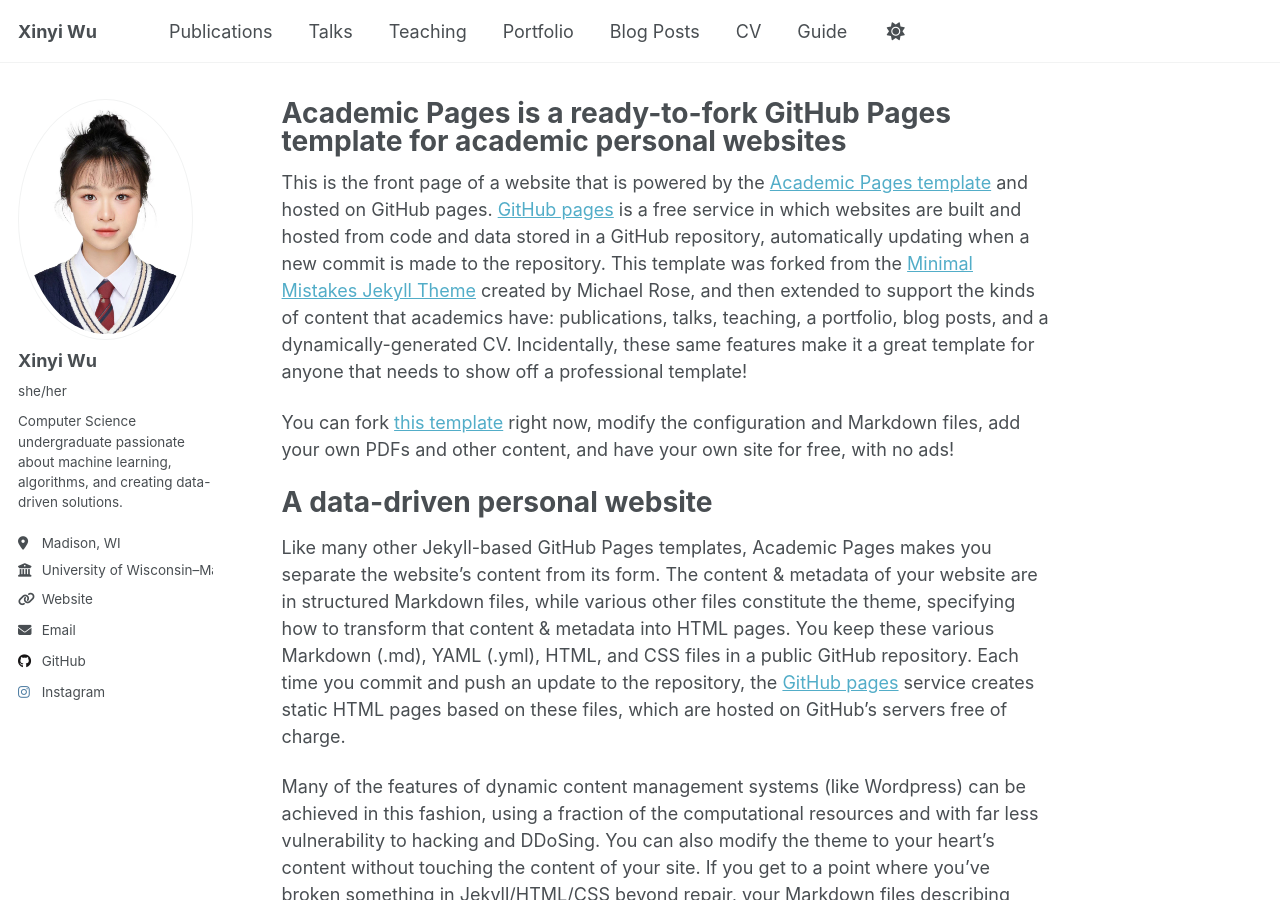
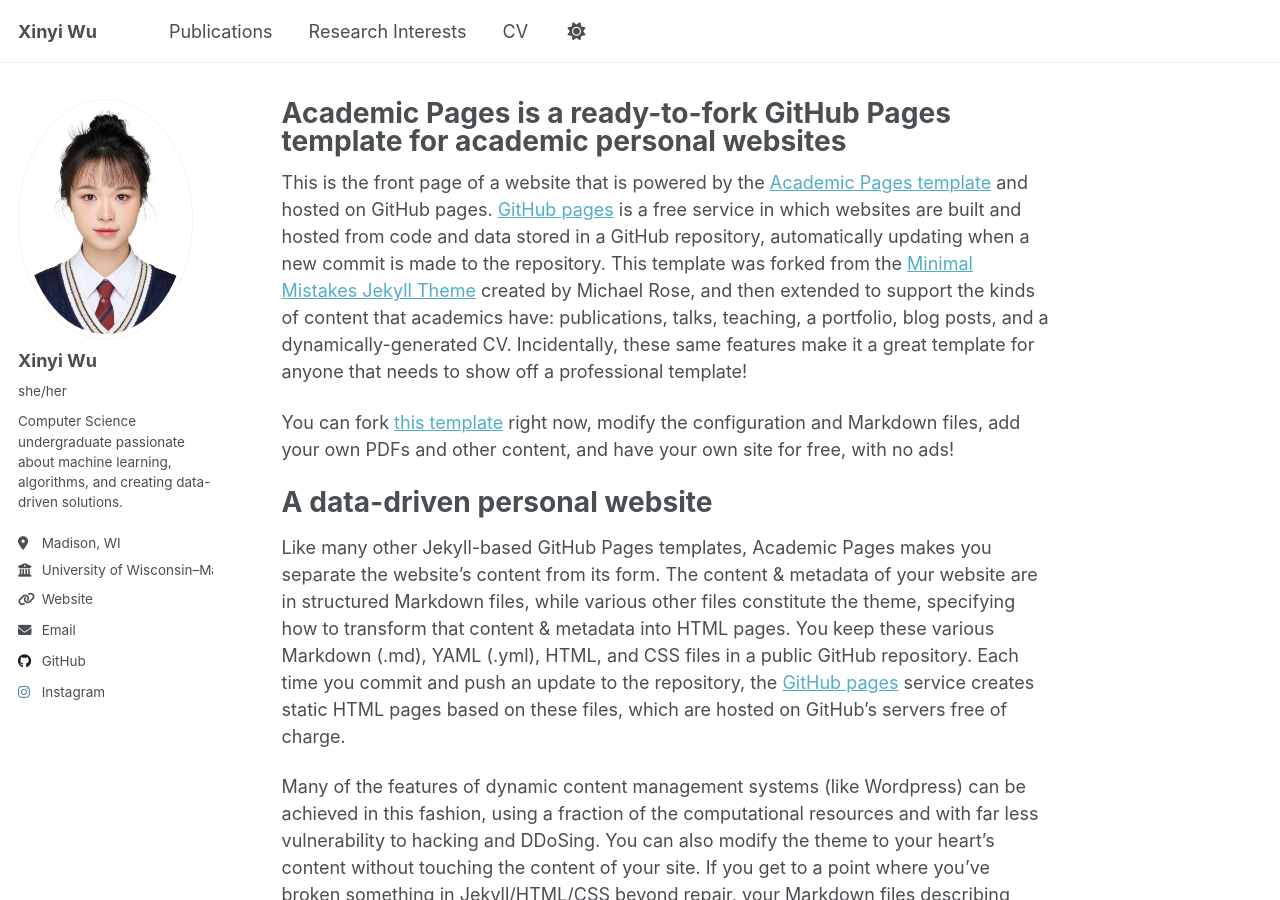
Before and after one commit to Cindy901717/Xinyi_Wu.github.io, a Jekyll site: the page built from _pages/about.md, in a window 1280 px wide and 900 px high. Built offline with Jekyll 4.4.1, drawn with Linux system fonts in a browser that asks for light colours; a script that is not in the unit is left out.

Commit message:
Update navigation.yml

```diff
--- a/_data/navigation.yml
+++ b/_data/navigation.yml
@@ -11,23 +11,8 @@ main:
   - title: "Publications"
     url: /publications/
 
-  - title: "Talks"
-    url: /talks/
-
-  - title: "Teaching"
-    url: /teaching/
-
-  - title: "Portfolio"
-    url: /portfolio/
-
-  - title: "Blog Posts"
-    url: /year-archive/
+  - title: "Research Interests"
+    url: /research-interests/
 
   - title: "CV"
     url: /cv/
-
-  # - title: "CV"
-  #   url: /cv-json/
-
-  - title: "Guide"
-    url: /markdown/
```
